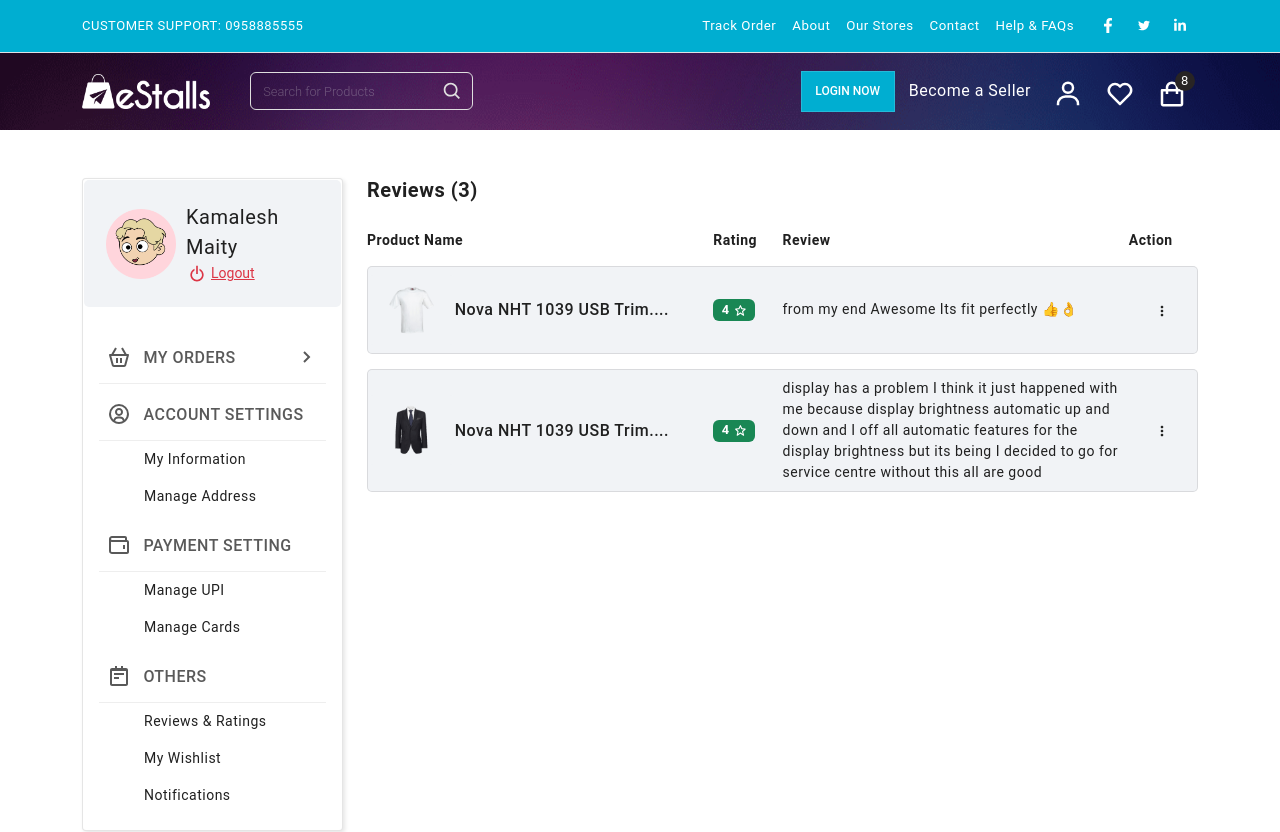
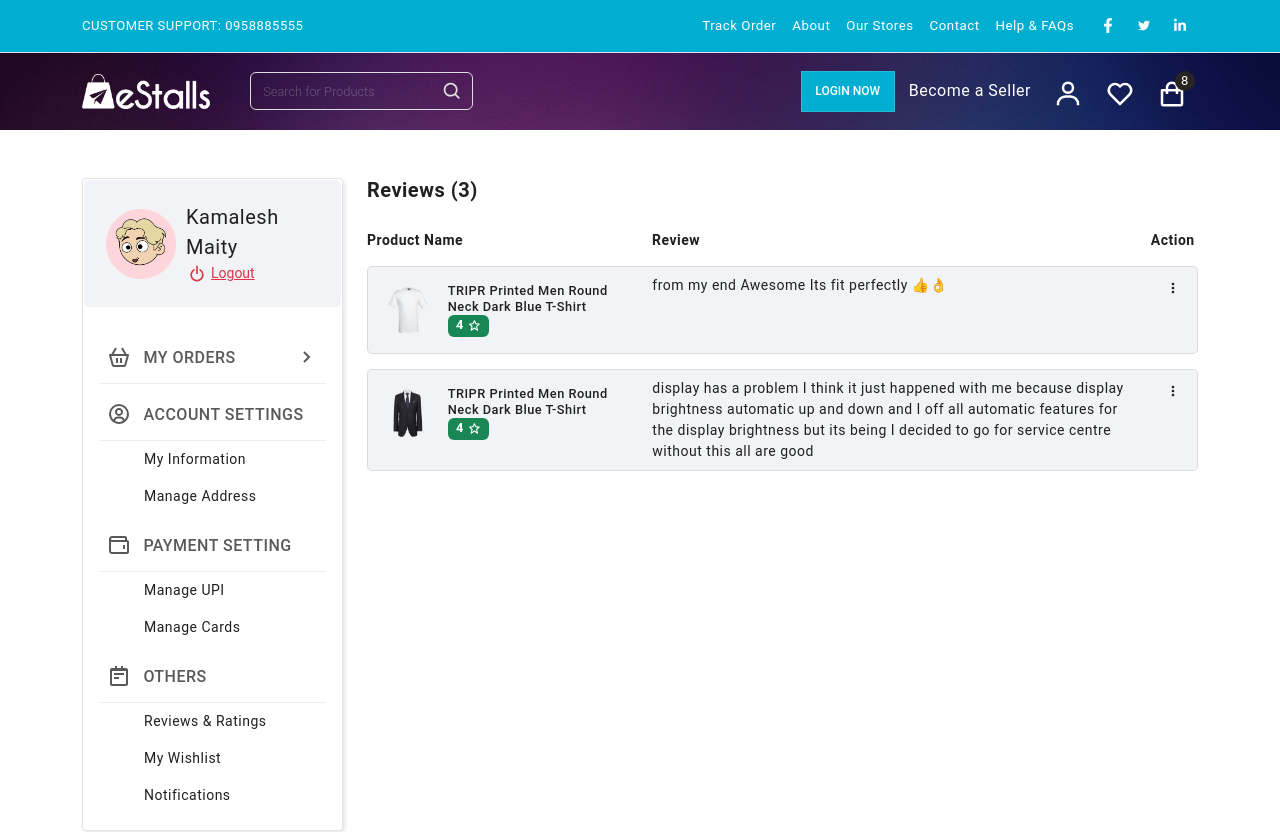
Before and after one commit to kamalesh777/e-stalls-client, a Next.js app: page /profile/others/reviews in a window 1280 px wide. Shown: the top 832 px of the page. Built offline with nearby package versions, Linux system fonts and the light colour scheme.

Commit message:
Row include in review list

```diff
--- a/src/components/Profile/Others/Reviews.tsx
+++ b/src/components/Profile/Others/Reviews.tsx
@@ -1,5 +1,5 @@
 import React, { useState } from 'react'
-import { Col, Badge, Dropdown } from 'react-bootstrap'
+import { Col, Badge, Dropdown, Row } from 'react-bootstrap'
 import { BiDotsVerticalRounded, BiEdit, BiPlus, BiStar, BiTrash } from 'react-icons/bi'
 import ExtraCardHeader from '@/common/ExtraCardHeader'
 import ReviewRating from '@/common/Modal/ReviewRating'
@@ -9,7 +9,7 @@
 interface reviewTypes {
   _id: string
   product_image: string
-  product_title: string
+  product_name: string
   rating: number
   rating_label: string
   like: number
@@ -50,42 +50,43 @@
       <div className="profile-review">
         <div className="review-list-card">
           <div className="review-haeder">
-            <Col sm={5} md={5}>
+            <Row>
+              <Col sm={5} md={4}>
                 Product Name
               </Col>
-            <Col sm={2} md={1}>
-              Rating
-            </Col>
-            <Col sm={4} md={5}>
+              <Col sm={6} md={7}>
                 Review
               </Col>
               <Col sm={1} md={1}>
                 Action
               </Col>
+            </Row>
           </div>
           {reviewList.map(obj => (
             <div className="review-rows" key={obj._id}>
-              <Col sm={5} md={5}>
+              <Row>
+                <Col sm={5} md={4}>
                   <div className="d-flex align-items-center">
                     <div className="review-product mb-0">
                       <img src={obj.product_image} className="img-fluid" />
                     </div>
-                  <h2 className="fs-6 mb-0">Nova NHT 1039 USB Trim....</h2>
-                </div>
-              </Col>
-              <Col sm={2} md={1}>
+                    <div className="p-name">
+                      <h2 className="fs-7 mb-0">{obj.product_name}</h2>
                       <Badge bg="success" className="fs-7">
                         {obj.rating}
                         <BiStar className="ms-1" />
                       </Badge>
+                    </div>
+                  </div>
                 </Col>
-              <Col sm={4} md={5}>
+                <Col sm={6} md={7}>
                   {obj.review_description}
                 </Col>
 
                 <Col sm={1} md={1}>
                   {individualDropdown(obj)}
                 </Col>
+              </Row>
             </div>
           ))}
         </div>
--- a/src/mock/reviews.json
+++ b/src/mock/reviews.json
@@ -2,7 +2,7 @@
     {
         "_id": "62e785e626965",
         "product_image": "/assets/images/products/01.png",
-        "product_title": "TRIPR Printed Men Round Neck Dark Blue T-Shirt",
+        "product_name": "TRIPR Printed Men Round Neck Dark Blue T-Shirt",
         "rating": 4,
         "rating_label": "Pretty good",
         "like": 15,
@@ -14,7 +14,7 @@
     {
         "_id": "62e785e626965",
         "product_image": "/assets/images/products/02.png",
-        "product_title": "TRIPR Printed Men Round Neck Dark Blue T-Shirt",
+        "product_name": "TRIPR Printed Men Round Neck Dark Blue T-Shirt",
         "rating": 4,
         "rating_label": "Pretty good",
         "like": 15,
--- a/styles/globals.scss
+++ b/styles/globals.scss
@@ -230,12 +230,7 @@
 .react-simple-star-rating-tooltip {
     padding: 3px 6px  !important;
 }
-.review-haeder,
-.review-rows {
-	display: flex;
-    flex-wrap: wrap;
-	align-items: center;
-}
+
 .review-rows {
     background: $bg-light-2;
     border: 1px solid $bg-dark-1;
@@ -249,6 +244,7 @@
 }
 .review-rows .review-product {
 	border: 0;
+	width: 120px;
 }
 /* ==============File Uploader=================*/
 .file-uploader {
```
Lines whose indentation alone changed are shown as unchanged.
